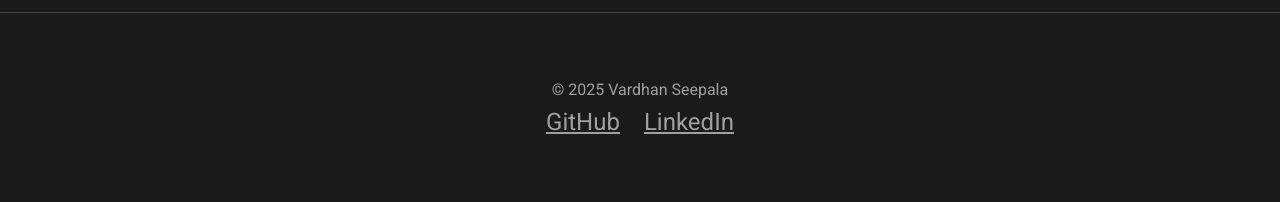
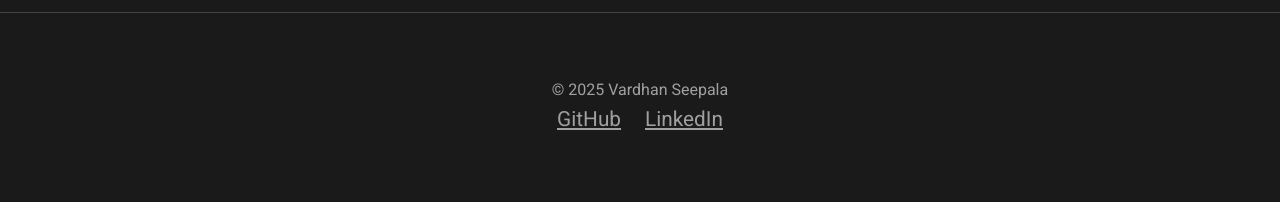
Before and after one commit to seepala98/seepala98.github.io, a Jekyll site: the page built from index.html, in a window 1280 px wide. Shown: the part 3090-3292 px from the top of the page. Built offline with Jekyll 4.4.1, drawn with Linux system fonts in a browser that asks for light colours.

Commit message:
Refine font sizes for consistency and readability

```diff
--- a/css/main.css
+++ b/css/main.css
@@ -1,3 +1,4 @@
+
 @import url('https://fonts.googleapis.com/css2?family=Roboto+Mono:wght@300;400;700&family=Roboto:wght@300;400;700&display=swap');
 
 :root {
@@ -24,6 +25,7 @@
   background-color: var(--background-color);
   color: var(--text-color);
   line-height: 1.6;
+  font-size: 1rem; /* Base font size */
 }
 
 .container {
@@ -160,6 +162,7 @@
 
 .skills-section li, .education-section li {
     margin-bottom: 0.5rem;
+    font-size: 1rem; /* Explicitly set for consistency */
 }
 
 .skills-section li i {
@@ -221,7 +224,7 @@
 .social-links a {
   color: var(--subtle-text-color);
   margin: 0 10px;
-  font-size: 1.5rem;
+  font-size: 1.3rem; /* Adjusted for better icon sizing */
   transition: color 0.3s;
 }
 
```
